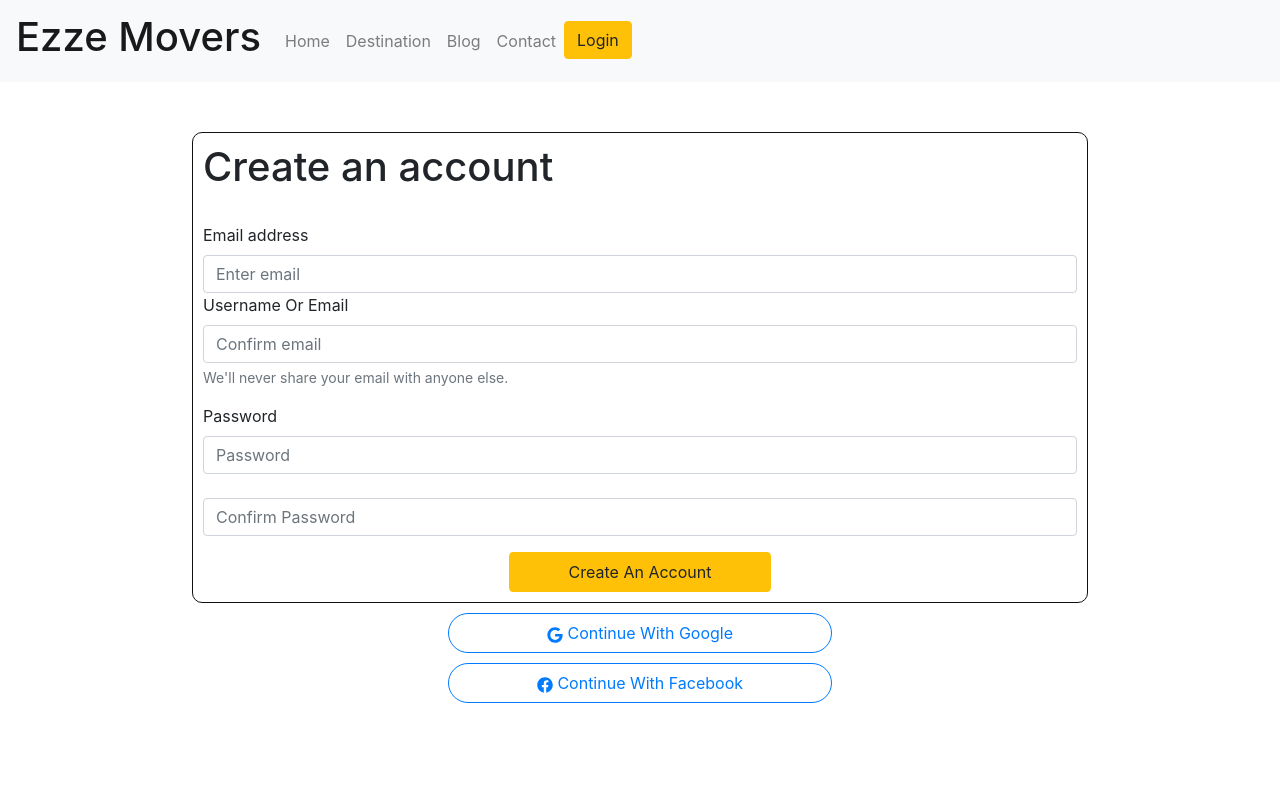
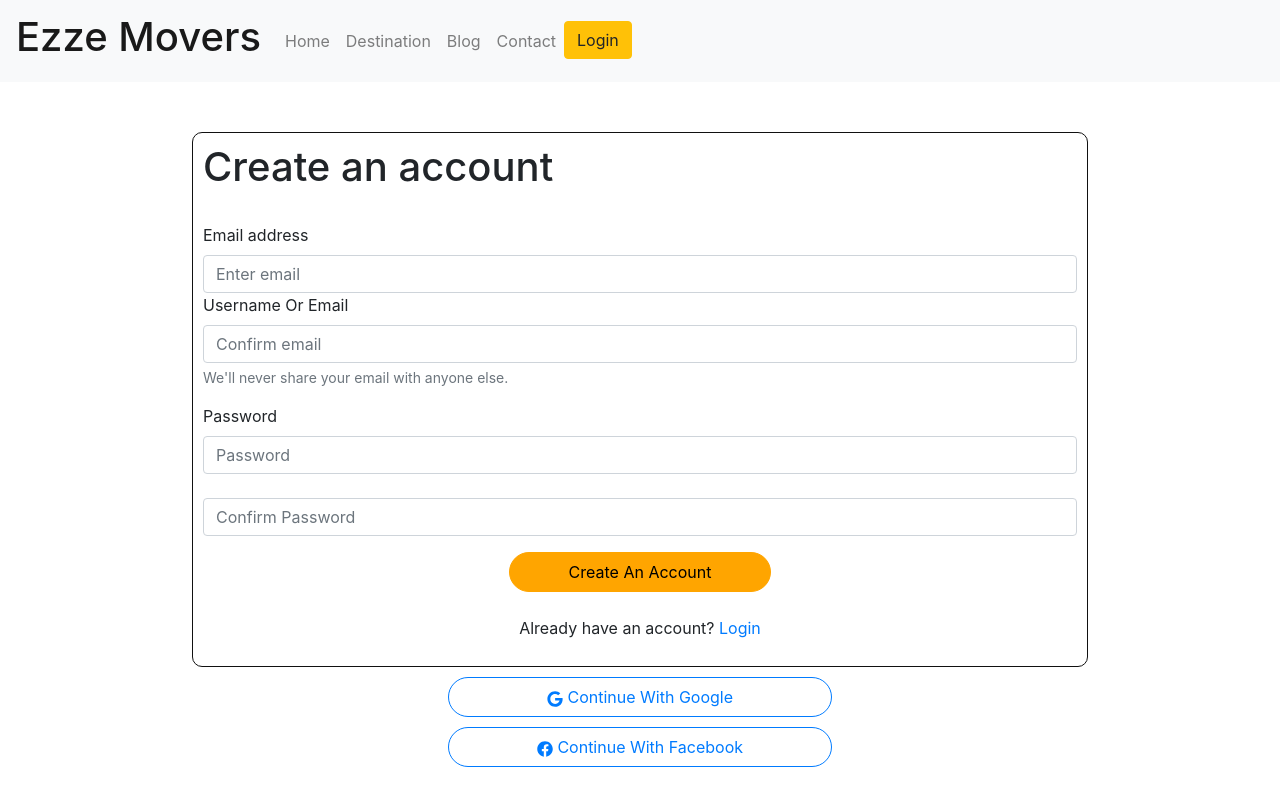
Before and after one commit to jihan212/react-firebase-authetication, a React (Create React App) app: page /login in a window 1280 px wide. Built offline with nearby package versions, Linux system fonts and the light colour scheme.

Commit message:
react auth

```diff
--- a/src/components/login/Login.css
+++ b/src/components/login/Login.css
@@ -30,3 +30,18 @@
     margin-top: 10px;
     border-radius: 25px;
 }
+.submitBtn{
+    background-color: orange;
+    width:30%;
+    height: 40px;
+    display:block;
+    margin-left: auto;
+    margin-right: auto;
+    margin-top: 10px;
+    border-radius: 25px;
+    border: 1px solid orange;
+}
+.submitBtn:hover{
+    background-color:white;
+    border: 1px solid orange;
+}
--- a/src/components/login/login.js
+++ b/src/components/login/login.js
@@ -46,8 +46,17 @@ const Login = () => {
   });
     }
 
-    const handleSubmit = () => {}
-
+    const handleSubmit = (event) => {
+        firebase.auth().createUserWithEmailAndPassword(user.email, user.password)
+            .then((userCredential) => {
+                var user = userCredential.user;
+            })
+            .catch((error) => {
+                var errorCode = error.code;
+                var errorMessage = error.message;
+            });
+            event.preventDefault();
+    }
     return (
         <div className="login">
             <div className="form">
@@ -56,9 +65,9 @@ const Login = () => {
                 <br/>
                 <Form.Group controlId="formBasicEmail">
                 <Form.Label>Email address</Form.Label>
-                <Form.Control  type="email" placeholder="Enter email" />
+                <Form.Control  type="email" placeholder="Enter email" required />
                 <Form.Label> Username Or Email</Form.Label>
-                <Form.Control  type="email" placeholder="Confirm email" />
+                <Form.Control  type="email" placeholder="Confirm email" required />
                 <Form.Text className="text-muted">
                     We'll never share your email with anyone else.
                 </Form.Text>
@@ -66,11 +75,13 @@ const Login = () => {
 
                 <Form.Group controlId="formBasicPassword">
                 <Form.Label>Password</Form.Label>
-                <Form.Control type="password" placeholder="Password" />
+                <Form.Control type="password" placeholder="Password" required />
                 <br/>
-                <Form.Control type="password" placeholder="Confirm Password" />
+                <Form.Control type="password" placeholder="Confirm Password" required />
                 </Form.Group>
-                <Button onClick = {handleGoogleSignIn} variant="warning" type="submit"> Create An Account </Button>
+                <input className="submitBtn" type="submit" value="Create An Account"/>
+                <br/>
+                <p>Already have an account? <a href="">Login</a> </p>
             </Form>
             </div>
             <div className="buttons">
```
